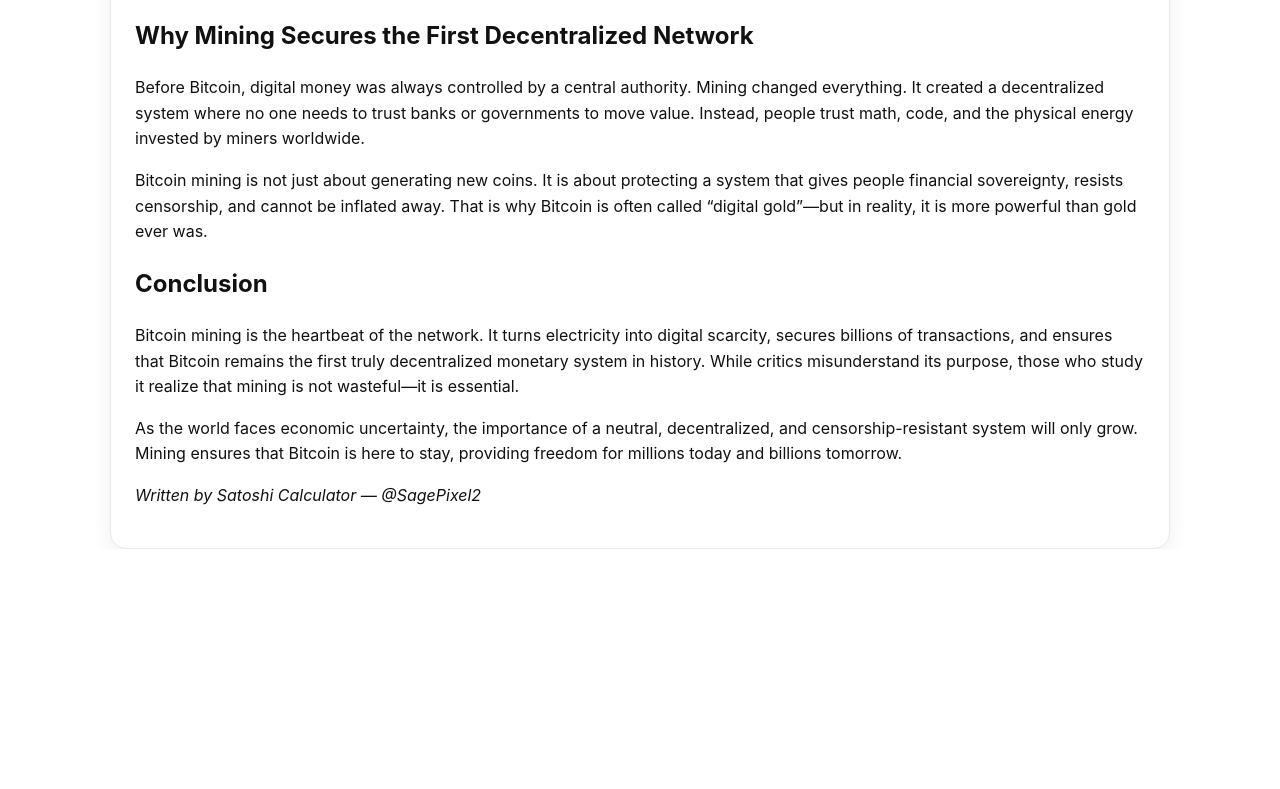
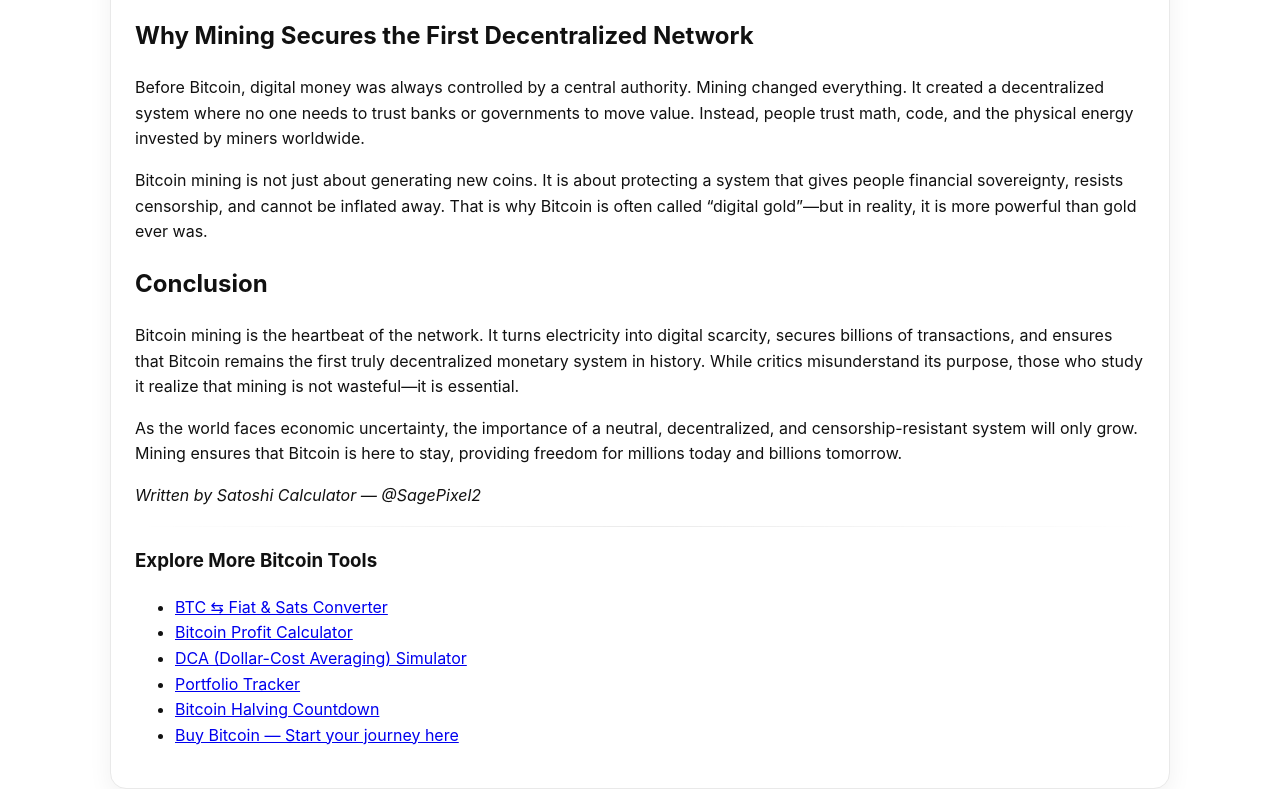
Before and after one commit to sagepixel/Satoshi-Calculator, a plain HTML site: page blog-bitcoin-mining-network-security.html in a window 1280 px wide. Shown: the part 1865-2654 px from the top of the page. Before the commit the page ends 2414 px from the top, so only its background shows below. Drawn offline with Linux system fonts and the light colour scheme.

Commit message:
Update and rename bitcoin-mining-network-security.html to blog-bitcoin-mining-network-security.html

```diff
--- a/bitcoin-mining-network-security.html
+++ b/blog-bitcoin-mining-network-security.html
@@ -127,7 +127,18 @@
       </p>
 
       <p><em>Written by Satoshi Calculator — @SagePixel2</em></p>
-    </article>
-  </main>
+
+      <div class="divider"></div>
+<h3>Explore More Bitcoin Tools</h3>
+<ul>
+  <li><a href="index.html#converter">BTC ⇆ Fiat & Sats Converter</a></li>
+  <li><a href="index.html#profit">Bitcoin Profit Calculator</a></li>
+  <li><a href="index.html#dca">DCA (Dollar-Cost Averaging) Simulator</a></li>
+  <li><a href="index.html#portfolio">Portfolio Tracker</a></li>
+  <li><a href="index.html#halving">Bitcoin Halving Countdown</a></li>
+  <li><a href="index.html#buy">Buy Bitcoin — Start your journey here</a></li>
+</ul>
+</article>
+</main>
 </body>
 </html>
```
